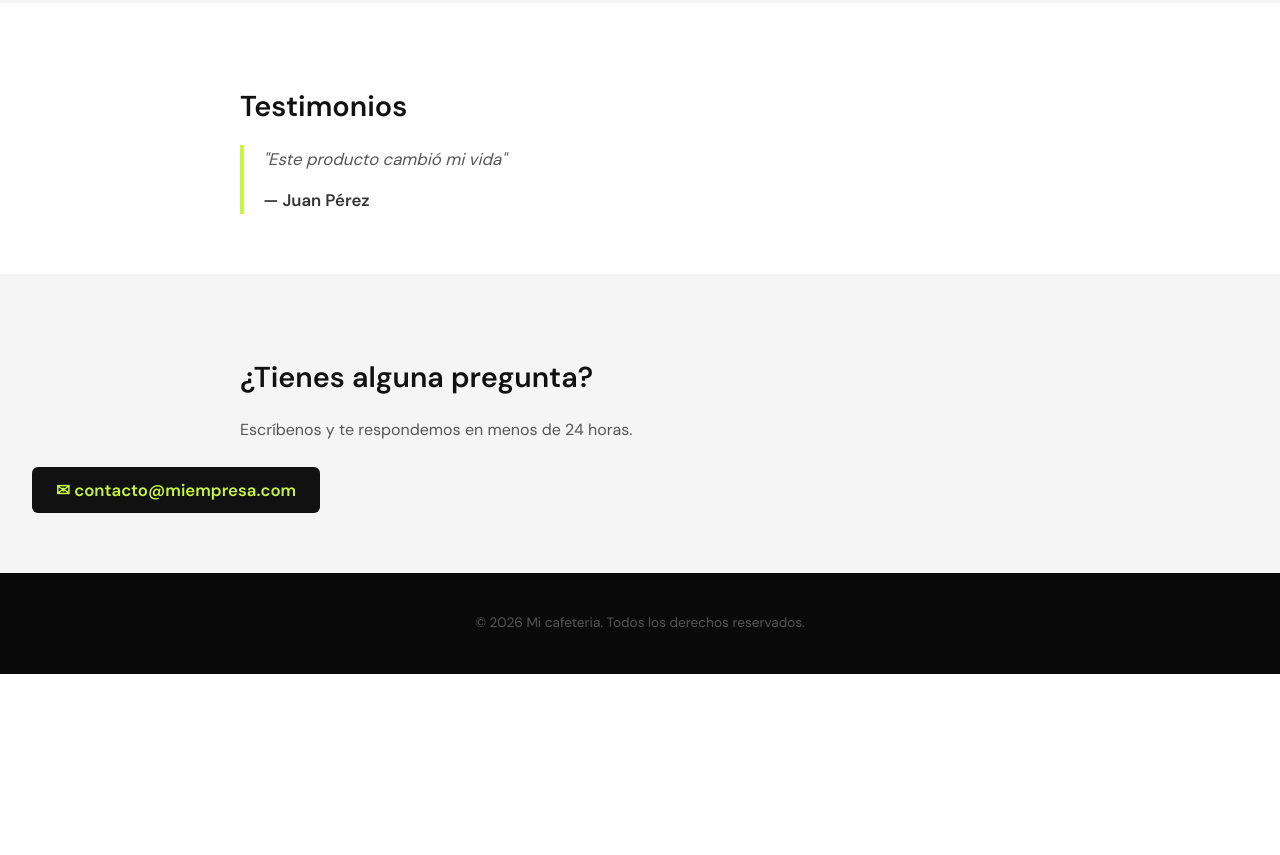
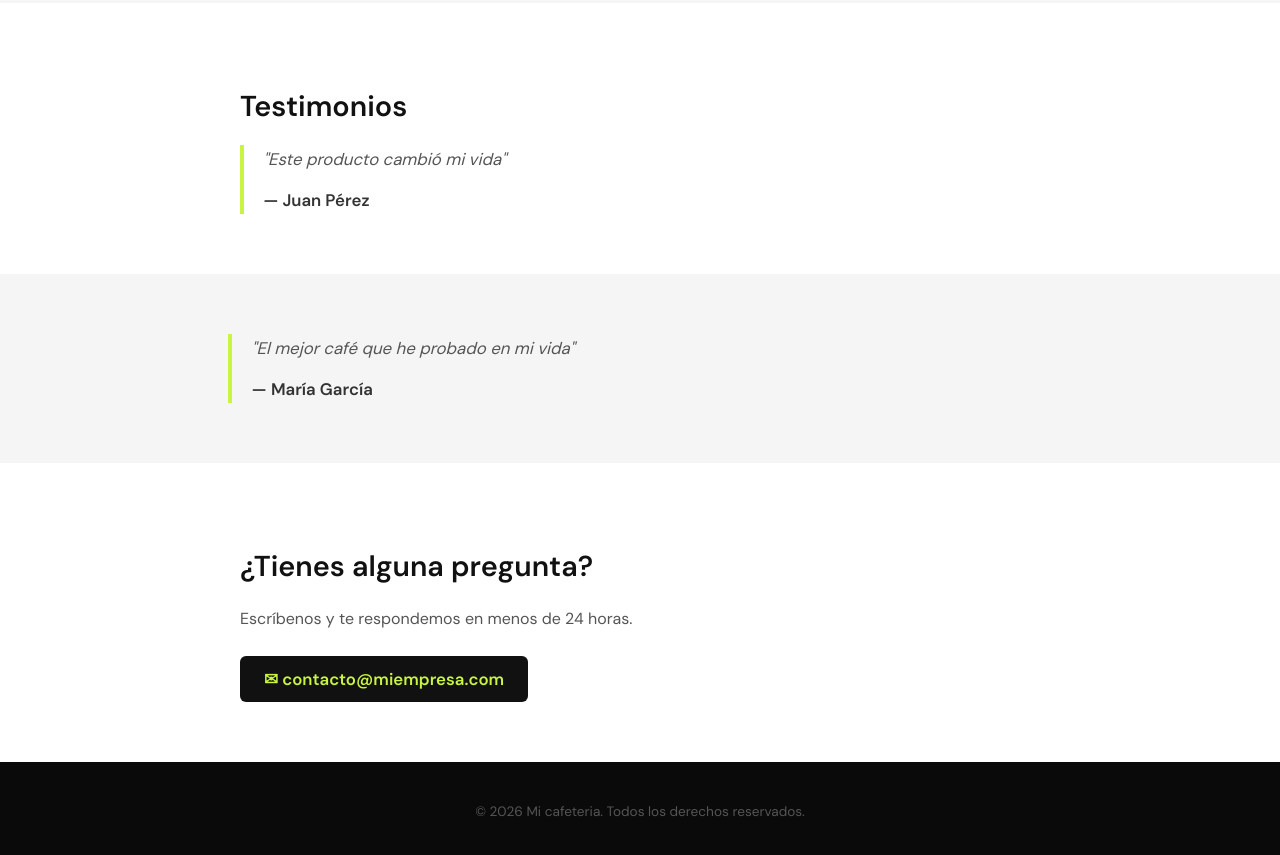
Before and after one commit to alexisdaniel962015-stack/product-landing-page, a plain HTML site: page index.html in a window 1280 px wide. Shown: the part 1252-2107 px from the top of the page. Before the commit the page ends 1926 px from the top, so only its background shows below. Drawn offline with nearby package versions, Linux system fonts and the light colour scheme.

Commit message:
borrando algunos  comentarios

```diff
--- a/index.html
+++ b/index.html
@@ -10,7 +10,7 @@
 </head>
 <body>
 
-  <!-- NAVEGACIÓN: se abre con <nav> y se cierra con </nav> -->
+  <!-- NAVEGACIÓN: -->
   <nav>
     <span class="nav-logo">Mi <b>Cafeteria</b></span>
     <div class="nav-links">
@@ -56,6 +56,12 @@
         <cite>— Juan Pérez</cite>
       </blockquote>
     </section>
+     <section>
+      <blockquote>
+        "El mejor café que he probado en mi vida"
+        <cite>— María García</cite>
+      </blockquote>
+    </section>
 
     <!-- CONTACTO -->
     <section id="contacto">
```
